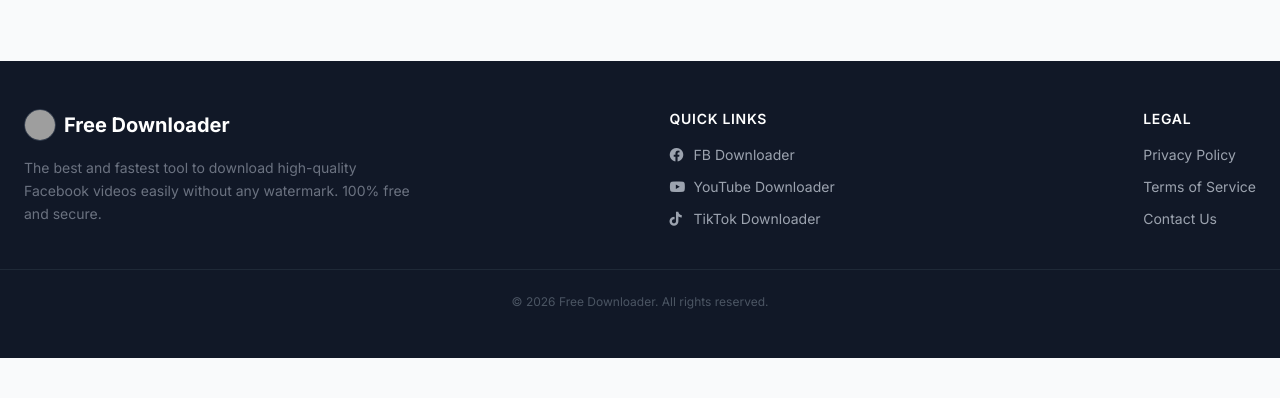
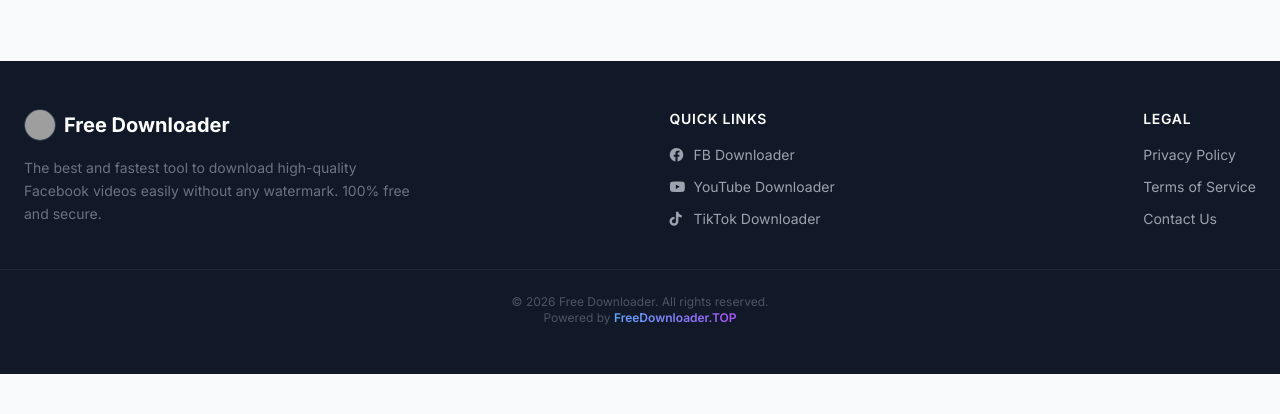
Before and after one commit to Rafin010/FreeDownloader, a Flask app: page / in a window 1280 px wide. Shown: the part 1178-1592 px from the top of the page. Before the commit the page ends 1536 px from the top, so only its background shows below. Run offline with Flask 3, Linux system fonts and the light colour scheme; some libraries are stand-ins or nearby versions; grey boxes are pictures that could not be loaded.

Commit message:
Updated feature

```diff
--- a/fb_downloader/requirements.txt
+++ b/fb_downloader/requirements.txt
@@ -0,0 +1 @@
+bbbbbbbbbbbbbbbbbbbbbbbbbbbbbbbbbbbbbbbbbbbbbbbbbbbbbbbbbbbbbbbbbbbbbbbbbbbb
--- a/tik_d/templates/index.html
+++ b/tik_d/templates/index.html
@@ -200,7 +200,8 @@ tiktok video downloader professional,tiktok downloader enterprise,tiktok video s
         </div>
     </section>
 
-        <footer class="bg-gray-900 text-gray-400 py-12">
+
+    <footer class="bg-gray-900 text-gray-400 py-12">
         <div class="max-w-7xl mx-auto px-6 grid grid-cols-1 md:grid-cols-3 gap-8 text-center md:text-left">
             <div>
                 <div class="flex justify-center md:justify-start items-center gap-2 mb-4">
@@ -213,7 +214,7 @@ tiktok video downloader professional,tiktok downloader enterprise,tiktok video s
             <div class="md:ml-auto">
                 <h3 class="text-white font-semibold mb-4 uppercase tracking-wider text-sm">Quick Links</h3>
                 <ul class="space-y-3 text-sm">
-                    <li><a href="https://i.ibb.co.com/5gyM1GtX/free-downloade-top.png" target="_blank" class="hover:text-[#1877F2] transition flex items-center justify-center md:justify-start gap-2"><i class="fa-brands fa-facebook w-4"></i> FB Downloader</a></li>
+                    <li><a href="https://i.ibb.co/5gyM1GtX/free-downloade-top.png" target="_blank" class="hover:text-[#1877F2] transition flex items-center justify-center md:justify-start gap-2"><i class="fa-brands fa-facebook w-4"></i> FB Downloader</a></li>
                     <li><a href="/youtube" target="_blank" class="hover:text-red-500 transition flex items-center justify-center md:justify-start gap-2"><i class="fa-brands fa-youtube w-4"></i> YouTube Downloader</a></li>
                     <li><a href="/tiktok" target="_blank" class="hover:text-black transition flex items-center justify-center md:justify-start gap-2"><i class="fa-brands fa-tiktok w-4"></i> TikTok Downloader</a></li>
                 </ul>
@@ -228,12 +229,22 @@ tiktok video downloader professional,tiktok downloader enterprise,tiktok video s
                 </ul>
             </div>
         </div>
+
         <div class="mt-10 pt-6 border-t border-gray-800 text-center text-xs text-gray-600">
             <p>&copy; 2026 Free Downloader. All rights reserved.</p>
+                <p class="mt-2 md:mt-0">
+                Powered by
+                <span class="font-semibold text-transparent bg-clip-text bg-gradient-to-r from-blue-400 to-purple-500">
+                    FreeDownloader.TOP
+                </span>
+            </p>
         </div>
+
     </footer>
 
-    <script>
+
+
+   <script>
         // --- New Video Ad Function ---
         function playAdAndDownload(downloadUrl) {
             const overlay = document.getElementById('adOverlay');
```
Also changed, not shown: Magic_Repeater/templates/index.html (+11 -11 lines).
